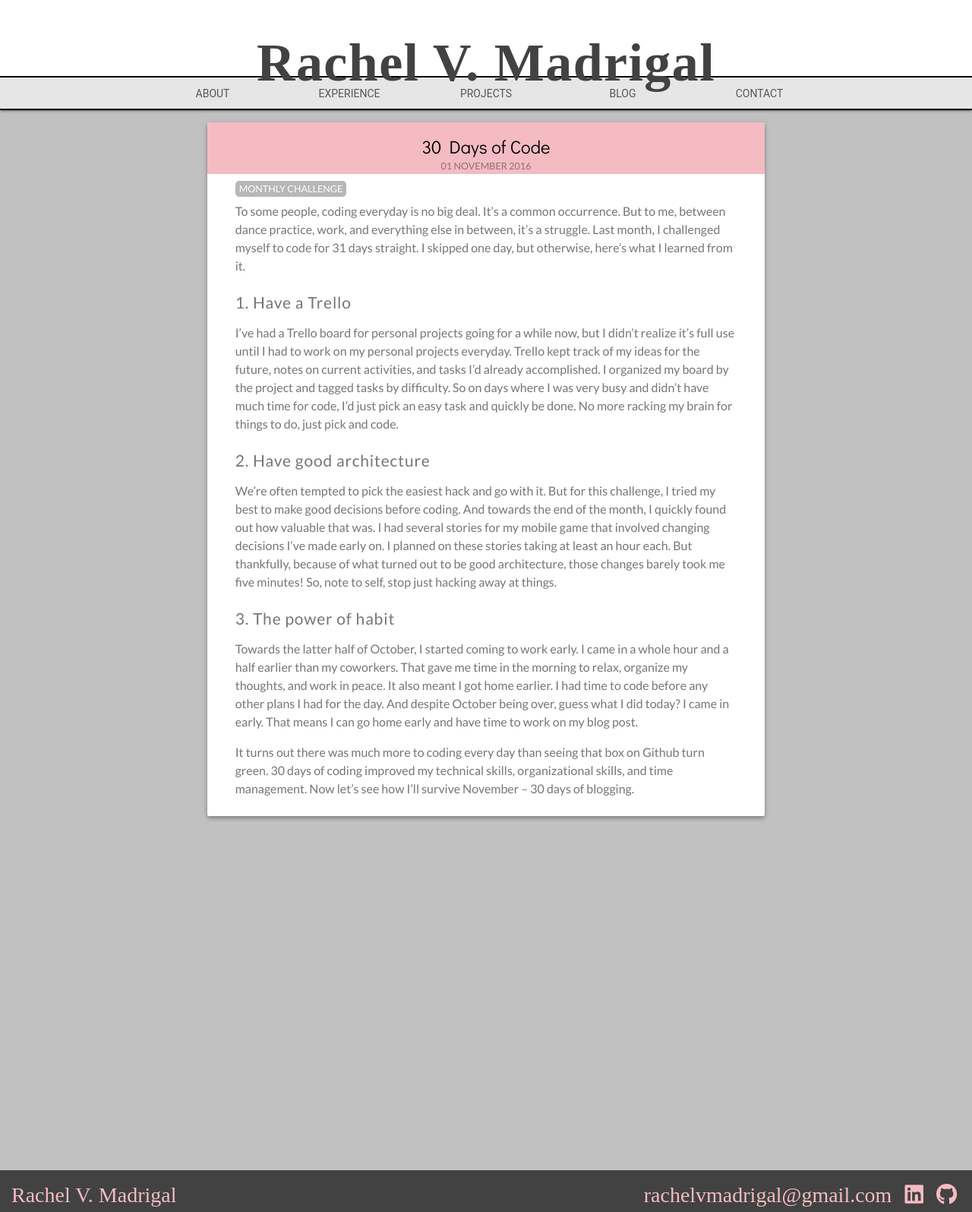
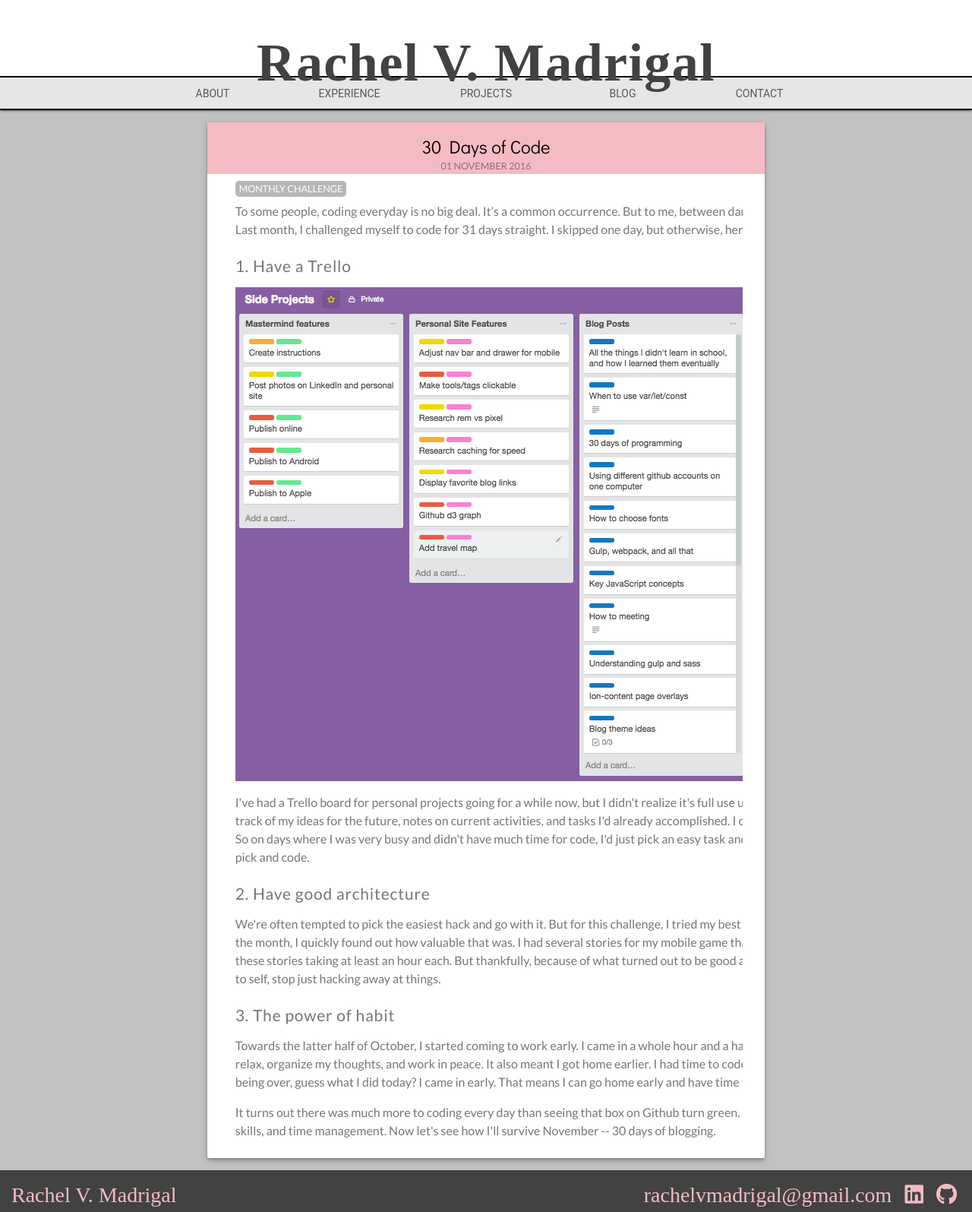
Before and after one commit to rachelmad/rachelmad.github.io, a Jekyll site: the page built from _posts/2016-11-01-30-days-of-code.md, in a window 1280 px wide. Shown: the whole page at 76% size. Built offline with Jekyll 4.4.1, drawn with Linux system fonts in a browser that asks for light colours; nearby versions of some CDN libraries; some web fonts are replaced.

Commit message:
Posted 30 days of code

```diff
--- a/_posts/2016-11-01-30-days-of-code.md
+++ b/_posts/2016-11-01-30-days-of-code.md
@@ -14,6 +14,8 @@ I skipped one day, but otherwise,
 here's what I learned from it.
 
 <h6>1. Have a Trello</h6>
+<img src="/images/trello.png" alt="Trello" class="max-width"/>
+<p>
 I've had a Trello board for personal projects going for a while now,
 but I didn't realize it's full use until I had to work on my personal projects everyday.
 Trello kept track of my ideas for the future, notes on current activities, and tasks I'd already accomplished.
@@ -21,8 +23,10 @@ I organized my board by the project and tagged tasks by difficulty.
 So on days where I was very busy and didn't have much time for code,
 I'd just pick an easy task and quickly be done.
 No more racking my brain for things to do, just pick and code.
+</p>
 
 <h6>2. Have good architecture</h6>
+<p>
 We're often tempted to pick the easiest hack and go with it.
 But for this challenge, I tried my best to make good decisions before coding.
 And towards the end of the month, I quickly found out how valuable that was.
@@ -31,8 +35,10 @@ I planned on these stories taking at least an hour each.
 But thankfully, because of what turned out to be good architecture,
 those changes barely took me five minutes!
 So, note to self, stop just hacking away at things.
+</p>
 
 <h6>3. The power of habit</h6>
+<p>
 Towards the latter half of October,
 I started coming to work early.
 I came in a whole hour and a half earlier than my coworkers.
@@ -42,7 +48,10 @@ I had time to code before any other plans I had for the day.
 And despite October being over, guess what I did today?
 I came in early.
 That means I can go home early and have time to work on my blog post.
+</p>
 
+<p>
 It turns out there was much more to coding every day than seeing that box on Github turn green.
 30 days of coding improved my technical skills, organizational skills, and time management.
 Now let's see how I'll survive November -- 30 days of blogging.
+</p>
```
Also changed, not shown: other parts of _posts/2016-11-01-30-days-of-code.md (+1 -1 lines), images/trello.png (added).
